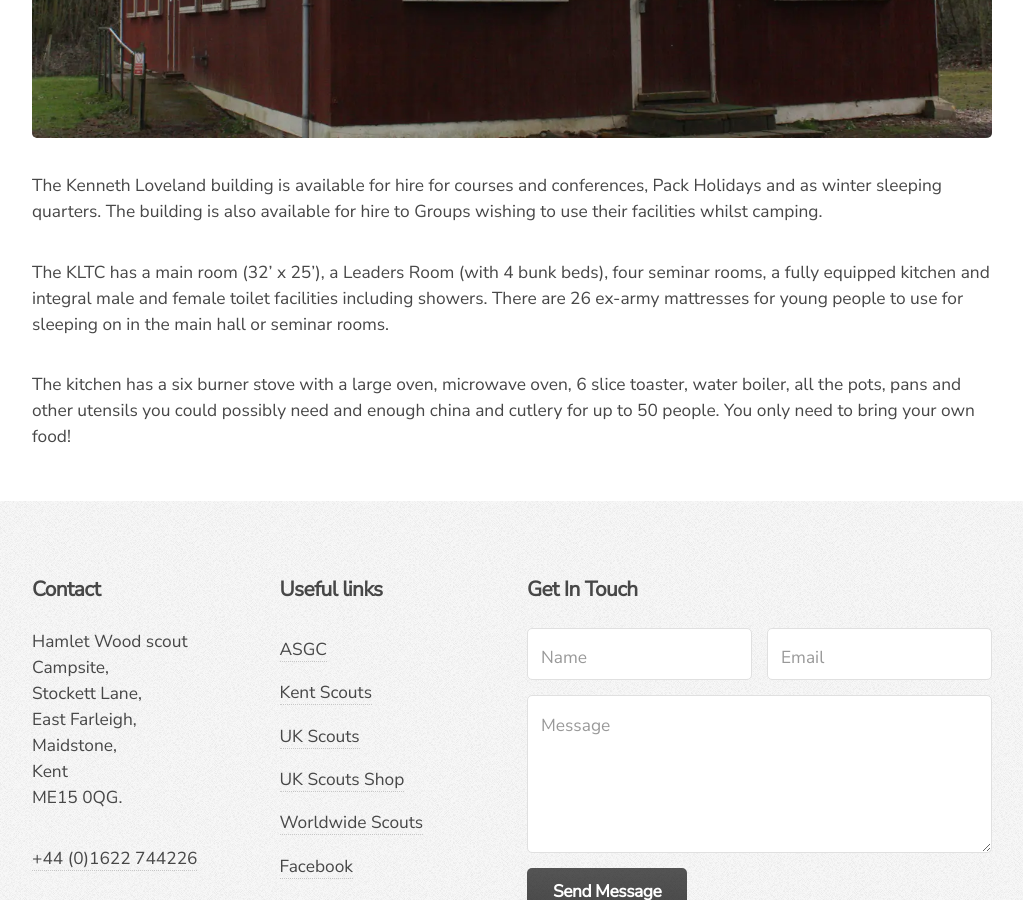
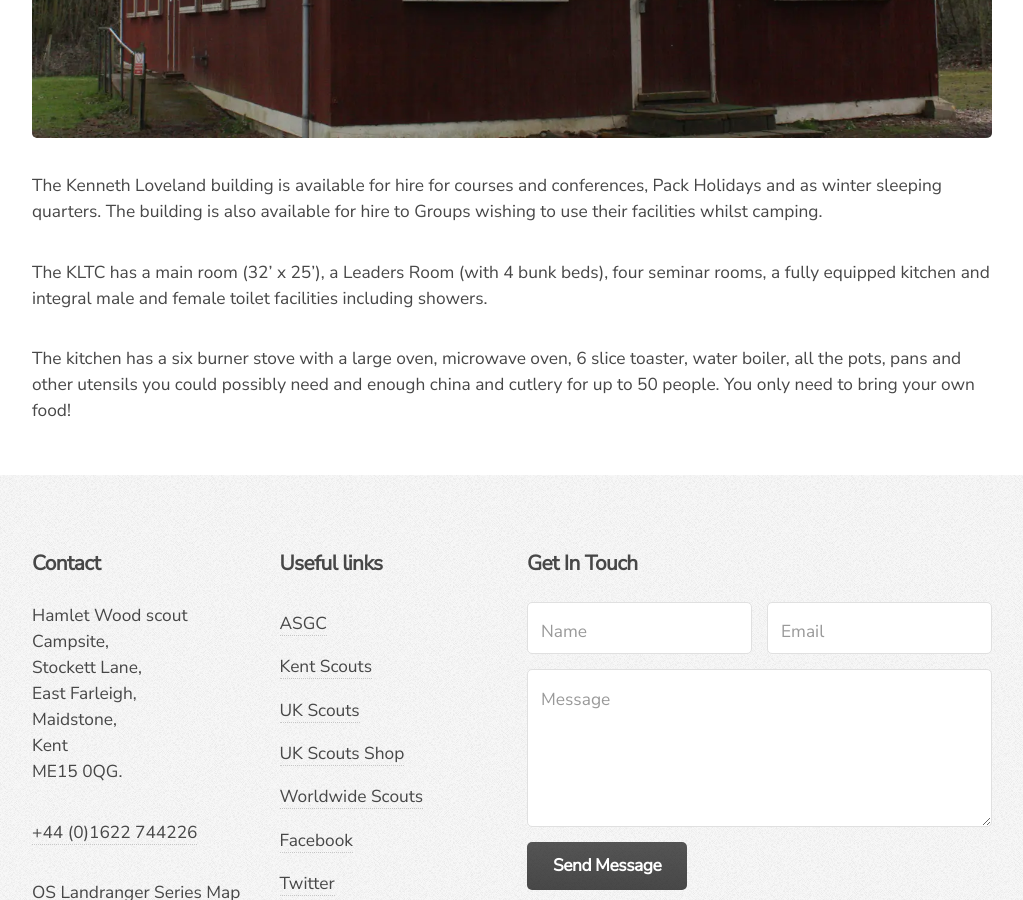
Before and after one commit to hamletwood/hamletwood.github.com, a Jekyll site: the page built from facilities/kltc.md, in a window 1280 px wide and 900 px high, scrolled down 658 px. Shown: the whole window, without its empty margins (128-1151 px from the left). Built offline with Jekyll 4.4.1, drawn with Linux system fonts in a browser that asks for light colours.

Commit message:
remove reference to matresses
Removing references to matresses in kltc and vhq

```diff
--- a/facilities/kltc.md
+++ b/facilities/kltc.md
@@ -9,6 +9,6 @@ redirect_from: "/kltc.php"
 
 The Kenneth Loveland building is available for hire for courses and conferences, Pack Holidays and as winter sleeping quarters. The building is also available for hire to Groups wishing to use their facilities whilst camping.
 
-The KLTC has a main room (32’ x 25’), a Leaders Room (with 4 bunk beds), four seminar rooms, a fully equipped kitchen and integral male and female toilet facilities including showers. There are 26 ex-army mattresses for young people to use for sleeping on in the main hall or seminar rooms.
+The KLTC has a main room (32’ x 25’), a Leaders Room (with 4 bunk beds), four seminar rooms, a fully equipped kitchen and integral male and female toilet facilities including showers.
 
 The kitchen has a six burner stove with a large oven, microwave oven, 6 slice toaster, water boiler, all the pots, pans and other utensils you could possibly need and enough china and cutlery for up to 50 people. You only need to bring your own food!
```
Also changed, not shown: facilities/vhq.md (+1 -1 lines).
